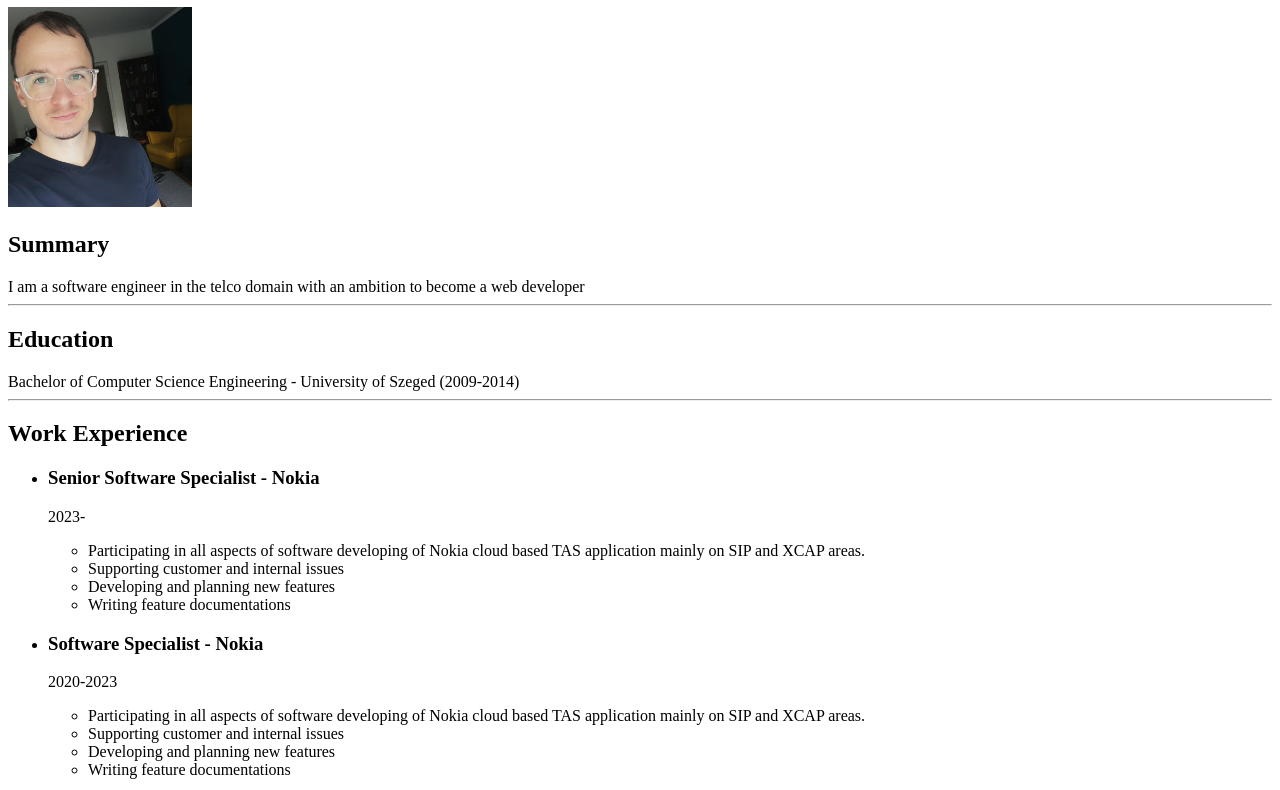
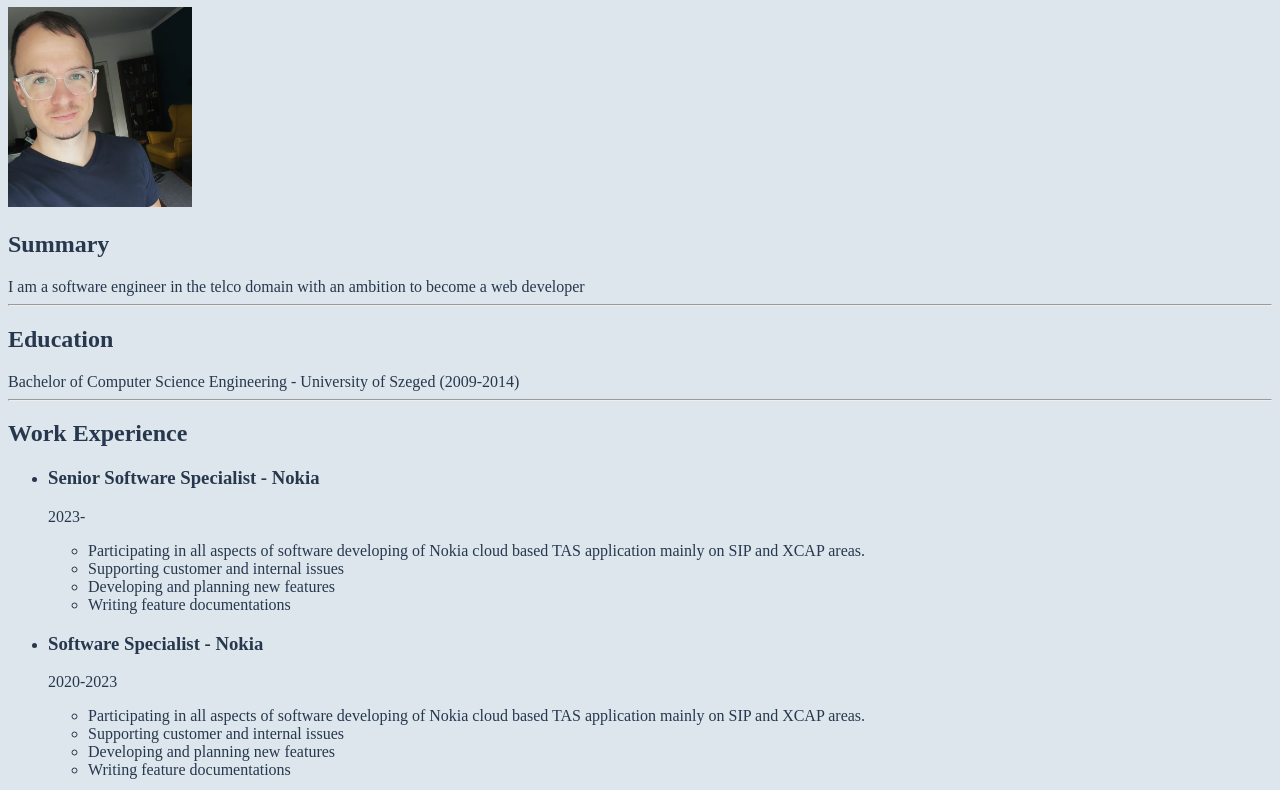
Before and after one commit to drinput/resume, a plain HTML site: page index.html in a window 1280 px wide. Shown: the part 73-863 px from the top of the page. Drawn offline with Linux system fonts and the light colour scheme.

Commit message:
Update index.html

```diff
--- a/index.html
+++ b/index.html
@@ -3,6 +3,7 @@
 <head>
     <meta charset="UTF-8">
     <title>My Resume</title>
+    <link rel="stylesheet" href="./assets/style/style.css">
 </head>
 <body>
     <h1>David Csicsak</h1>
```
